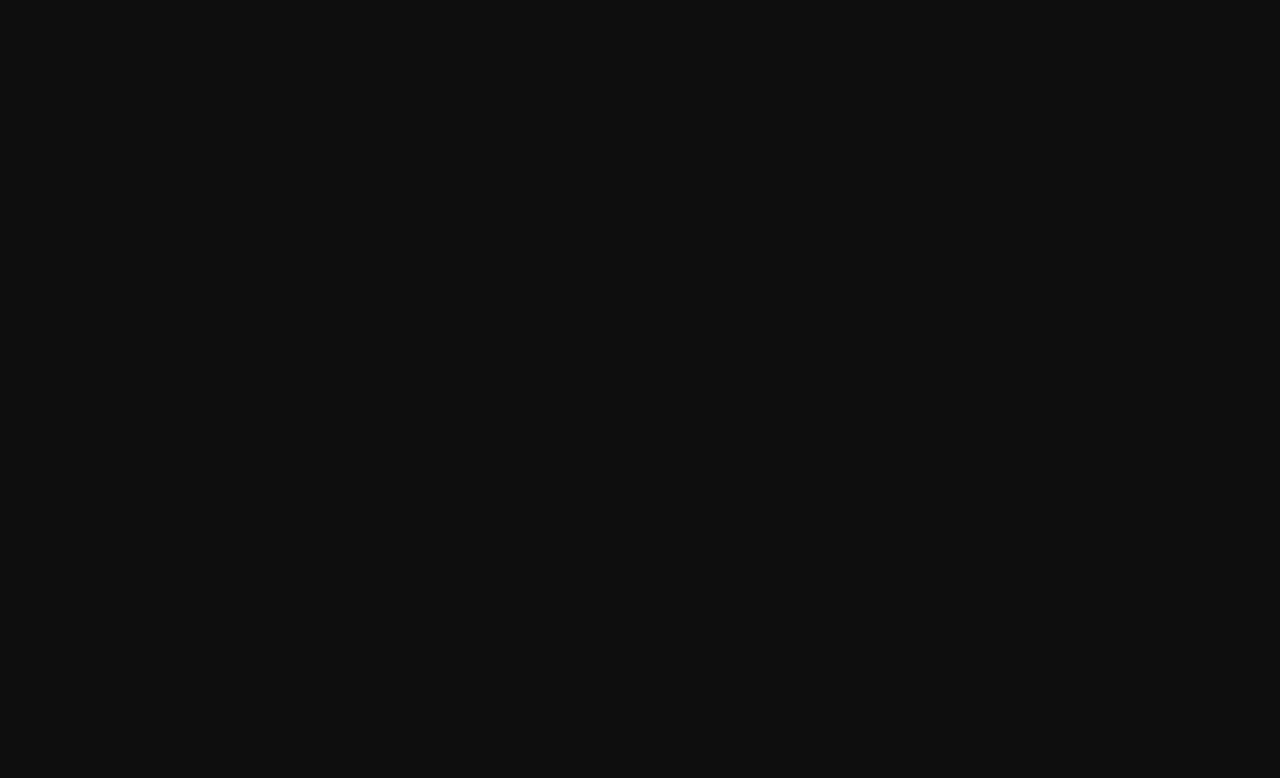
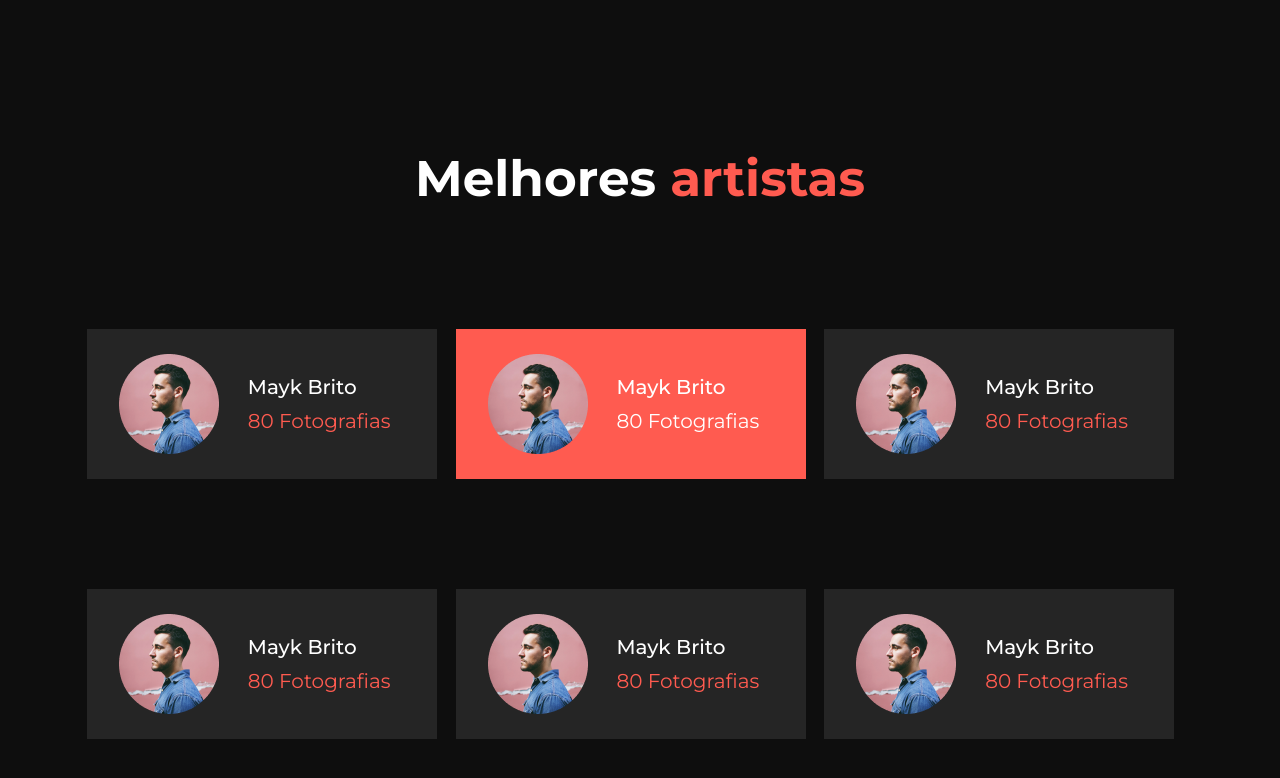
Before and after one commit to Player35Oficial/desafio-rocket-NFT, a React (Vite) app: page / in a window 1280 px wide. Shown: the part 2689-3467 px from the top of the page. Before the commit the page ends 2687 px from the top, so only its background shows below. Built offline with nearby package versions, Linux system fonts and the light colour scheme.

Commit message:
better artists container added

```diff
--- a/src/components/Main3/index.jsx
+++ b/src/components/Main3/index.jsx
@@ -14,7 +14,7 @@ export default function Main3() {
           <span>Populares</span> da semana
         </h2>
 
-        <article className="popular-astronaut-container">
+        <div className="popular-astronaut-container">
           <PopularAstronaut
             titleAstronaut={"Astronauta 1"}
             titleArrow={arrowWhite}
@@ -44,7 +44,7 @@ export default function Main3() {
             astronautNFTValue={"4.30 RKT "}
             astronautNFTImg={astronauta4}
           />
-        </article>
+        </div>
       </section>
     </>
   );
--- /dev/null
+++ b/src/components/Main4/Main4.css
@@ -0,0 +1,71 @@
+.main4-container {
+  color: var(--text-color);
+  text-align: center;
+  margin-top: 150px;
+  margin-bottom: 120px;
+}
+
+.main4-container .title {
+  font-size: 50px;
+}
+
+.main4-container .title span {
+  color: var(--color-logo);
+}
+
+.main4-container .better-artists-container {
+  margin: 120px 87px;
+  display: grid;
+  grid-template-columns: 1fr 1fr 1fr;
+  grid-row-gap: 110px;
+}
+
+.main4-container .better-artists-container .better-artist {
+  display: flex;
+  background-color: var(--card-color);
+  width: 350px;
+  height: 150px;
+  align-items: center;
+  justify-content: flex-start;
+  gap: 1.8rem;
+  padding: 25px 2rem;
+}
+
+.main4-container .better-artists-container .better-artist .better-artist-info {
+  display: flex;
+  flex-direction: column;
+  gap: 0.625rem;
+}
+
+.main4-container .better-artists-container .better-artist .better-artist-img {
+  height: 100px;
+  width: auto;
+}
+
+.main4-container
+  .better-artists-container
+  .better-artist
+  .better-artist-info
+  .better-artist-pictures {
+  font-size: 20px;
+  color: var(--color-logo);
+}
+
+.main4-container
+  .better-artists-container
+  .better-artist
+  .better-artist-info
+  .better-artist-title {
+  font-size: 20px;
+  font-weight: 500;
+  text-align: left;
+}
+
+.main4-container .better-artists-container .better-artist.better {
+  background-color: #ff5b50;
+  color: var(--text-color);
+}
+
+.main4-container .better-artists-container .better-artist.better p {
+  color: var(--text-color) !important;
+}
--- /dev/null
+++ b/src/components/Main4/index.jsx
@@ -0,0 +1,56 @@
+import "./Main4.css";
+import artista1 from "../../assets/artista-1.png";
+
+export default function Main4() {
+  return (
+    <section className="main4-container">
+      <h2 className="title">
+        Melhores <span>artistas</span>
+      </h2>
+      <div className="better-artists-container">
+        <div className="better-artist">
+          <img className="better-artist-img" src={artista1} alt="" />
+          <div className="better-artist-info">
+            <p className="better-artist-title">Mayk Brito</p>
+            <p className="better-artist-pictures">80 Fotografias</p>
+          </div>
+        </div>
+        <div className="better-artist better">
+          <img className="better-artist-img" src={artista1} alt="" />
+          <div className="better-artist-info">
+            <p className="better-artist-title">Mayk Brito</p>
+            <p className="better-artist-pictures">80 Fotografias</p>
+          </div>
+        </div>
+        <div className="better-artist">
+          <img className="better-artist-img" src={artista1} alt="" />
+          <div className="better-artist-info">
+            <p className="better-artist-title">Mayk Brito</p>
+            <p className="better-artist-pictures">80 Fotografias</p>
+          </div>
+        </div>
+        <div className="better-artist">
+          <img className="better-artist-img" src={artista1} alt="" />
+          <div className="better-artist-info">
+            <p className="better-artist-title">Mayk Brito</p>
+            <p className="better-artist-pictures">80 Fotografias</p>
+          </div>
+        </div>
+        <div className="better-artist">
+          <img className="better-artist-img" src={artista1} alt="" />
+          <div className="better-artist-info">
+            <p className="better-artist-title">Mayk Brito</p>
+            <p className="better-artist-pictures">80 Fotografias</p>
+          </div>
+        </div>
+        <div className="better-artist ">
+          <img className="better-artist-img" src={artista1} alt="" />
+          <div className="better-artist-info">
+            <p className="better-artist-title">Mayk Brito</p>
+            <p className="better-artist-pictures">80 Fotografias</p>
+          </div>
+        </div>
+      </div>
+    </section>
+  );
+}
--- a/src/pages/Home/index.jsx
+++ b/src/pages/Home/index.jsx
@@ -3,6 +3,7 @@ import Header from "../../components/Header";
 import Main1 from "../../components/Main1";
 import Main2 from "../../components/Main2";
 import Main3 from "../../components/Main3";
+import Main4 from "../../components/Main4";
 import "./Home.css";
 
 export default function Home() {
@@ -15,6 +16,7 @@ export default function Home() {
       </div>
       <Main2 />
       <Main3 />
+      <Main4 />
     </>
   );
 }
```
